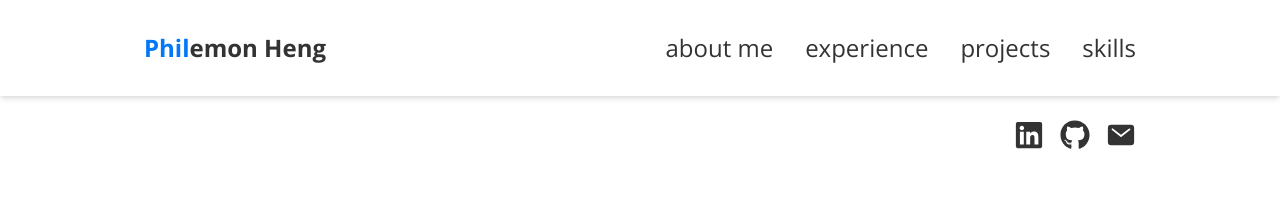
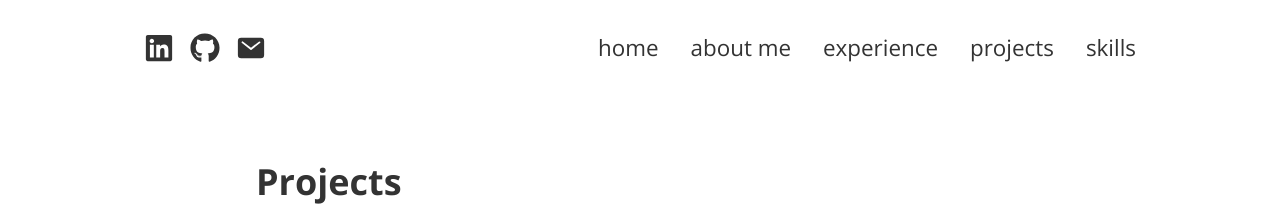
Before and after one commit to fillingthemoon/personal-website-02, a Next.js app: page /projects in a window 1280 px wide. Shown: the top 206 px of the page. Built offline with nearby package versions, Linux system fonts and the light colour scheme.

Commit message:
edit navbar

```diff
--- a/components/contact.js
+++ b/components/contact.js
@@ -1,4 +1,4 @@
-import { Container, HStack, Link } from '@chakra-ui/react'
+import { HStack, Link } from '@chakra-ui/react'
 
 import { FaGithub, FaLinkedin } from 'react-icons/fa'
 import { IoMail } from 'react-icons/io5'
@@ -24,8 +24,7 @@ const ContactLink = (props) => {
 
 const Contact = () => {
   return (
-    <Container maxW="container.lg" mt={6}>
-      <HStack justifyContent="flex-end" spacing="4" px={{base: '4', md: '0'}}>
+    <HStack spacing="4">
       <ContactLink url="https://www.google.com/url?sa=t&rct=j&q=&esrc=s&source=web&cd=&cad=rja&uact=8&ved=2ahUKEwjzw5zKk7fuAhXDT30KHcDQAQIQFjAAegQIARAC&url=https%3A%2F%2Fsg.linkedin.com%2Fin%2Fphilemonheng&usg=AOvVaw0oSGmlBwqSpuTH4MabH5lw">
         <FaLinkedin />
       </ContactLink>
@@ -36,7 +35,6 @@ const Contact = () => {
         <IoMail />
       </ContactLink>
     </HStack>
-    </Container>
   )
 }
 
--- a/components/layout/footer.js
+++ b/components/layout/footer.js
@@ -10,7 +10,7 @@ const Footer = () => {
     <Box py={8}>
       <Container maxW="container.lg">
         <VStack spacing={2}>
-          <Text>&copy; 2021 Philemon Heng.</Text>
+          <Text>&copy; 2022 Philemon Heng.</Text>
         </VStack>
       </Container>
     </Box>
--- a/components/layout/layout.js
+++ b/components/layout/layout.js
@@ -2,13 +2,11 @@ import NavBar from './navbar'
 import Footer from './footer'
 
 import { Flex, Container } from '@chakra-ui/react'
-import Contact from '../contact'
 
 const Layout = (props) => {
   return (
     <Flex minHeight="100vh" flexDirection="column">
       <NavBar />
-      <Contact />
       <Container maxW="container.lg" flexGrow="1" mb={20} mt={16}>
         {props.children}
       </Container>
--- a/components/layout/navbar.js
+++ b/components/layout/navbar.js
@@ -1,18 +1,25 @@
-import NextLink from 'next/link'
+import { useEffect } from 'react'
+import NavLink from './navlink'
 
 import {
   Box,
   Container,
   Flex,
   HStack,
-  Link,
   IconButton,
   useDisclosure,
-  Stack,
+  Accordion,
+  AccordionItem,
 } from '@chakra-ui/react'
 import { HamburgerIcon, CloseIcon } from '@chakra-ui/icons'
+import Contact from '../contact'
+import SubmenuAccordion from './submenuAccordion'
 
 const links = [
+  {
+    name: 'home',
+    href: '/',
+  },
   {
     name: 'about me',
     href: '/',
@@ -31,33 +38,68 @@ const links = [
   },
 ]
 
-const NavLink = ({ name, href }) => (
-  <NextLink href={href}>
-    <Link
-      fontSize="2xl"
-      _hover={{
-        textDecoration: 'none',
-        color: 'white',
-        bg: 'black',
-      }}
-    >
-      {name}
-    </Link>
-  </NextLink>
-)
+const MobileMenu = (props) => {
+  const { isMobileMenuOpen } = props
+
+  useEffect(() => {
+    const bodyElm = document.getElementsByTagName('body')
+    bodyElm[0].setAttribute(
+      'style',
+      `overflow:${isMobileMenuOpen ? 'hidden' : 'none'};`
+    )
+    console.log('hi')
+  }, [isMobileMenuOpen])
+
+  return isMobileMenuOpen ? (
+    <Box display={{ lg: 'none' }} position="absolute" width="100vw">
+      <Box backgroundColor="white" pb={2}>
+        <Accordion allowToggle fontSize="1.1rem">
+          {links.map((link, i) => {
+            return !link.submenu ? (
+              // Accordion navbar item
+              <AccordionItem key={i} border="none">
+                <NavLink name={link.name} href={link.href} accordion={true} />
+              </AccordionItem>
+            ) : (
+              // Accordion item with a submenu containing other items
+              <AccordionItem border="none" key={i}>
+                <SubmenuAccordion
+                  name={link.name}
+                  href={link.href}
+                  submenu={link.submenu}
+                />
+              </AccordionItem>
+            )
+          })}
+        </Accordion>
+      </Box>
+      <Box backgroundColor="rgba(0,0,0,0.6)" height="100vh" />
+    </Box>
+  ) : null
+}
 
 const NavBar = () => {
-  const { isOpen, onOpen, onClose } = useDisclosure()
+  const {
+    isOpen: isMobileMenuOpen,
+    onOpen: onMobileMenuOpen,
+    onClose: onMobileMenuClose,
+  } = useDisclosure()
 
   return (
-    <Box bg='white' shadow='md' p={4}>
+    <Box bg="white" position="sticky" zIndex={2} py={{ base: 2, md: 4 }}>
       <Container maxW="container.lg">
         <Flex h={16} alignItems={'center'} justify={'space-between'}>
           <IconButton
-            icon={isOpen ? <CloseIcon fontSize='18px' /> : <HamburgerIcon fontSize='25px' />}
+            icon={
+              isMobileMenuOpen ? (
+                <CloseIcon fontSize="18px" />
+              ) : (
+                <HamburgerIcon fontSize="25px" />
+              )
+            }
             aria-label={'Open Menu'}
             display={{ md: 'none' }}
-            onClick={isOpen ? onClose : onOpen}
+            onClick={isMobileMenuOpen ? onMobileMenuClose : onMobileMenuOpen}
             backgroundColor="white"
             transition="0.2s"
             _hover={{
@@ -65,38 +107,15 @@ const NavBar = () => {
               transition: '0.2s',
             }}
           />
-          <NextLink href="/">
-            <Link
-              fontSize="2xl"
-              fontWeight="bold"
-              _hover={{
-                textDecoration: 'none',
-              }}
-            >
-              <Box as="span" color="blue">
-                Phil
-              </Box>
-              emon Heng
-            </Link>
-          </NextLink>
+          <Contact />
           <HStack as={'nav'} spacing={8} display={{ base: 'none', md: 'flex' }}>
             {links.map((link, i) => (
               <NavLink key={i} name={link.name} href={link.href} />
             ))}
           </HStack>
         </Flex>
-
-        {/* Hambuger menu */}
-        {isOpen ? (
-          <Box pb={4} pl={2} display={{ md: 'none' }}>
-            <Stack as={'nav'} spacing={4}>
-              {links.map((link, i) => (
-                <NavLink key={i} name={link.name} href={link.href} />
-              ))}
-            </Stack>
-          </Box>
-        ) : null}
       </Container>
+      <MobileMenu isMobileMenuOpen={isMobileMenuOpen} />
     </Box>
   )
 }
--- /dev/null
+++ b/components/layout/navlink.js
@@ -0,0 +1,25 @@
+import NextLink from 'next/link'
+import { Link } from '@chakra-ui/react'
+
+const NavLink = ({ name, href, submenuItem, accordion }) => {
+  return (
+    <NextLink href={href}>
+      <Link
+        fontSize="1.4rem"
+        display="flex"
+        py={accordion ? 4 : 0}
+        px={accordion && submenuItem ? 12 : submenuItem ? 4 : accordion && 6}
+        width={(submenuItem || accordion) && '100%'}
+        _hover={{
+          textDecoration: 'none',
+          color: 'white',
+          bg: 'black',
+        }}
+      >
+        {name}
+      </Link>
+    </NextLink>
+  )
+}
+
+export default NavLink
--- /dev/null
+++ b/components/layout/submenuAccordion.js
@@ -0,0 +1,57 @@
+import NavLink from './navlink'
+
+import {
+  Box,
+  AccordionButton,
+  AccordionPanel,
+  AccordionIcon,
+} from '@chakra-ui/react'
+
+const SubmenuAccordion = (props) => {
+  const { name, href, submenu } = props
+
+  return (
+    <>
+      <AccordionButton
+        py={4}
+        px={6}
+        _hover={{ backgroundColor: 'white' }}
+      >
+        <Box
+          fontSize="1.4rem"
+          flex="1"
+          textAlign="left"
+          color="white"
+          _hover={{
+            textDecoration: 'none',
+            cursor: 'pointer',
+          }}
+        >
+          {name}
+        </Box>
+        <AccordionIcon />
+      </AccordionButton>
+      <AccordionPanel
+        p="10px 0"
+        spacing="0"
+        backgroundColor="white"
+        display="flex"
+        flexDirection="column"
+        alignItems="flex-start"
+        fontSize="1.1rem"
+      >
+        {submenu.map((item, j) => (
+          <NavLink
+            key={j}
+            name={item.name}
+            href={href + item.href}
+            accordion={true}
+            submenuItem={true}
+          />
+        ))}
+      </AccordionPanel>
+    </>
+  )
+}
+
+export default SubmenuAccordion
--- a/package.json
+++ b/package.json
@@ -3,7 +3,7 @@
   "version": "0.1.0",
   "private": true,
   "scripts": {
-    "dev": "next dev",
+    "dev": "next -p 4000",
     "build": "next build",
     "start": "next start",
     "lint": "next lint"
```
Lines whose indentation alone changed are shown as unchanged.
